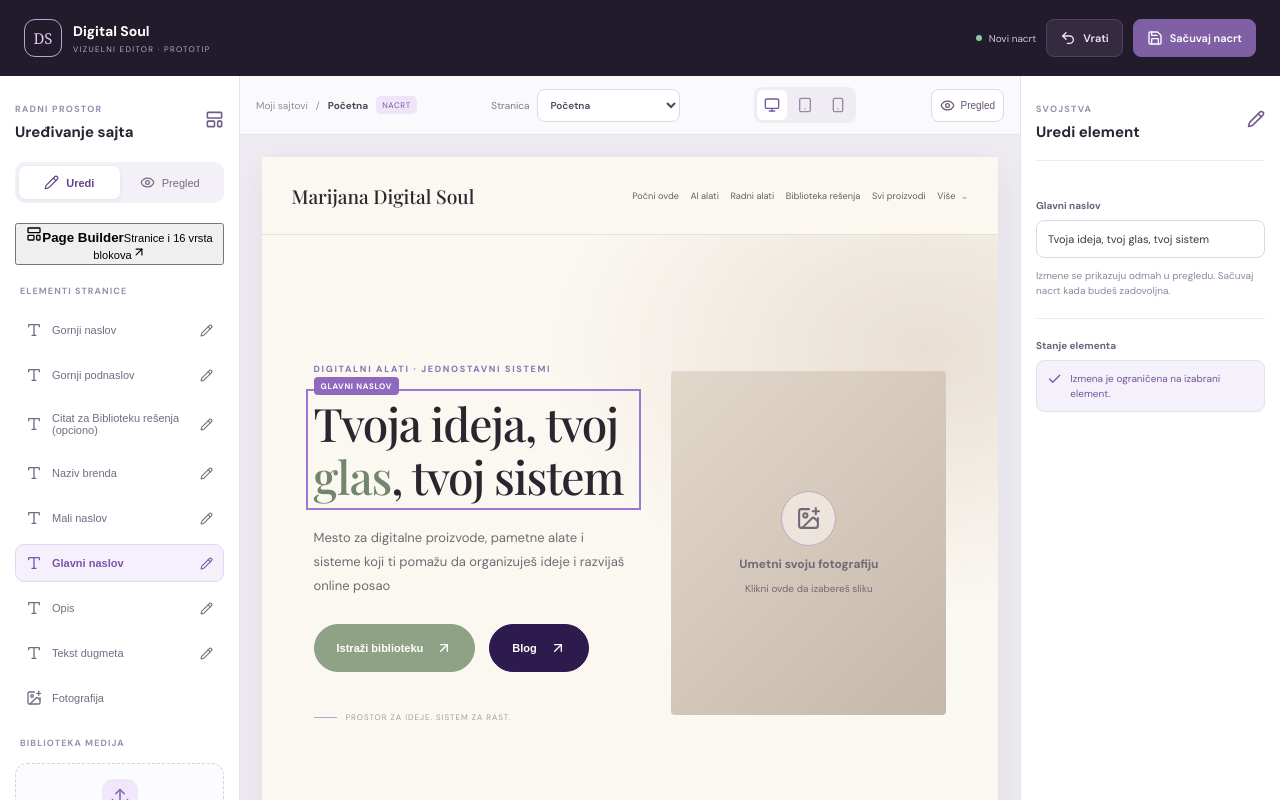
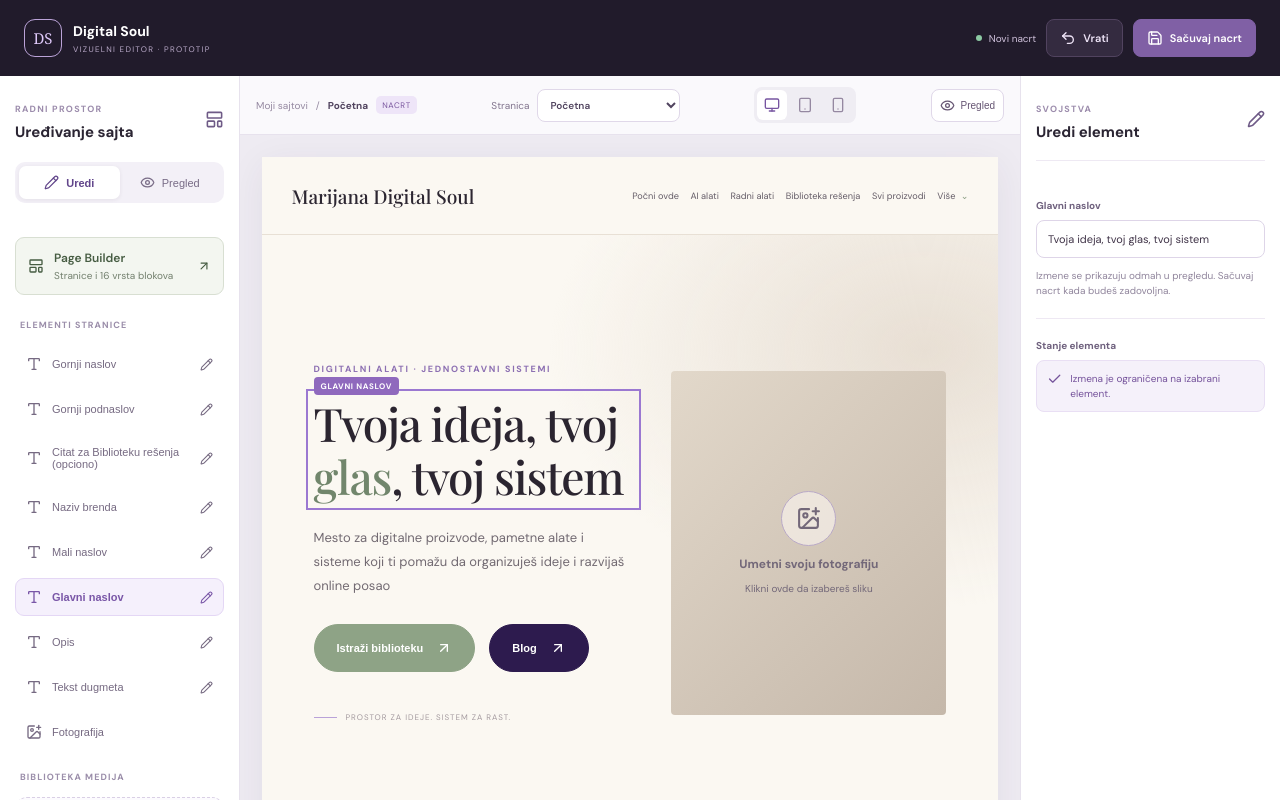
Before and after one commit to marijanaforai-creator/digital-soul-visual-editor, a React (Vite) app: page / in a window 1280 px wide. Shown: the top 800 px of the page. Built offline with nearby package versions, Linux system fonts and the light colour scheme.

Commit message:
Style Page Builder shortcut in the legacy editor sidebar

```diff
--- a/src/styles.css
+++ b/src/styles.css
@@ -166,3 +166,7 @@
 /* Page Builder entry inside the existing More menu */
 .nav-dropdown .nav-dropdown-builder{display:flex;align-items:center;gap:8px;width:100%;padding:10px 11px;border:0;border-radius:5px;background:transparent;color:#53684e;text-align:left;font:600 11px "DM Sans",sans-serif;white-space:nowrap;cursor:pointer}
 .nav-dropdown .nav-dropdown-builder:hover{background:#eef1e9;color:#3f563b}
+
+/* Page Builder shortcut in the legacy editor sidebar */
+.sidebar-page-builder{display:flex;align-items:center;gap:10px;width:100%;margin:14px 0 4px;padding:12px;border:1px solid #d8dfd2;border-radius:9px;background:#f3f6f0;color:#465c42;text-align:left;cursor:pointer}
+.sidebar-page-builder>span{display:flex;flex:1;flex-direction:column;gap:3px}.sidebar-page-builder strong{font:600 12px "DM Sans",sans-serif}.sidebar-page-builder small{font:400 10px "DM Sans",sans-serif;color:#73806e}.sidebar-page-builder:hover{background:#e8eee3;border-color:#aebda6}
```
